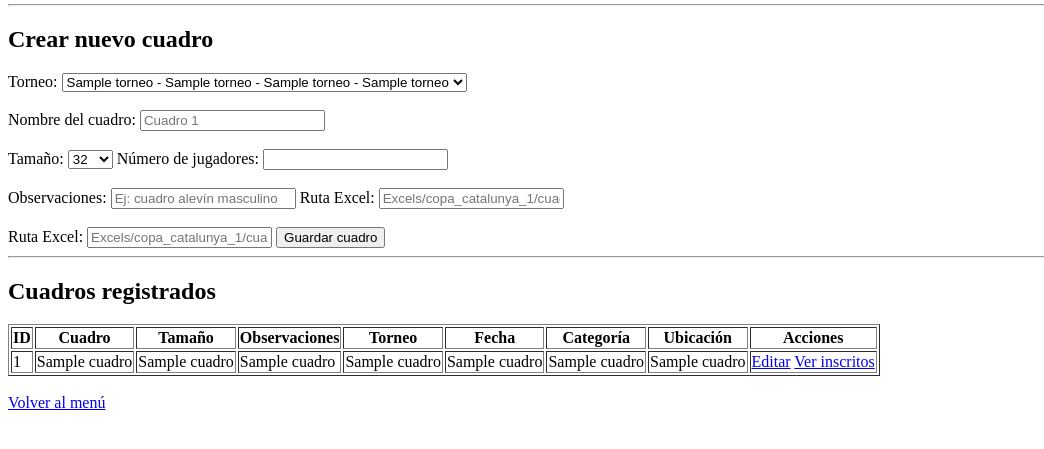
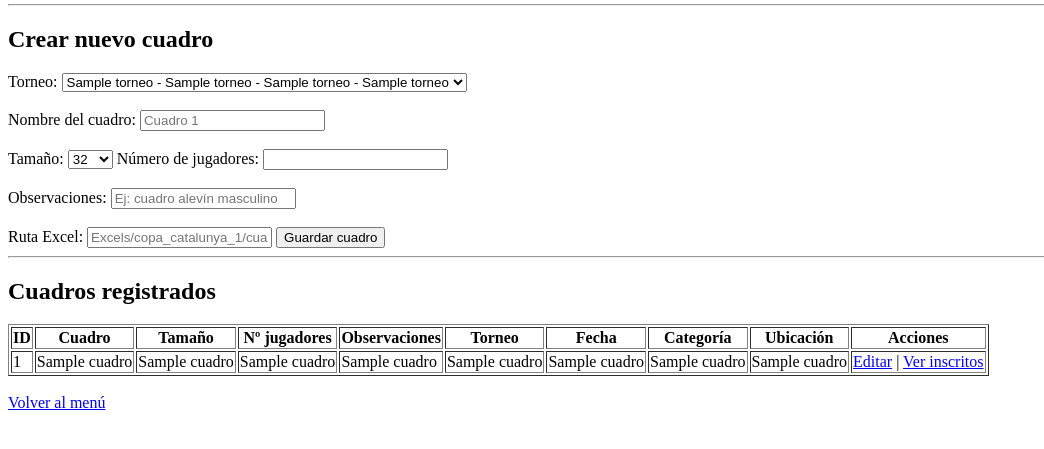
Before and after one commit to jordi4949/app_tennis, a FastAPI app: template app/templates/cuadros.html in a window 1280 px wide. Shown: the part 152-601 px from the top of the page, without its empty margins (0-1044 px from the left). Run offline with FastAPI, Linux system fonts and the light colour scheme; the template is opened without the code that fills it: most values are stand-ins (such as "Sample title", 1, 10 or a date in 2020).

Commit message:
errores rectificados

```diff
--- a/app/templates/cuadros.html
+++ b/app/templates/cuadros.html
@@ -14,7 +14,7 @@
     <label>Ver cuadros del torneo:</label>
 
     <select name="torneo_id">
-        <option value="">Todos los torneos</option>
+        <option value="0">Todos los torneos</option>
 
         {% for torneo in torneos %}
             <option value="{{ torneo[0] }}"
@@ -67,8 +67,6 @@
 
     <label>Observaciones:</label>
     <input type="text" name="observaciones" placeholder="Ej: cuadro alevín masculino">
-    <label>Ruta Excel:</label>
-    <input type="text" name="ruta_excel" placeholder="Excels/copa_catalunya_1/cuadro_1.xlsx">
 
     <br><br><label>Ruta Excel:</label>
     <input type="text" name="ruta_excel" placeholder="Excels/copa_catalunya_1/cuadro_1.xlsx">
@@ -84,6 +82,7 @@
         <th>ID</th>
         <th>Cuadro</th>
         <th>Tamaño</th>
+        <th>Nº jugadores</th>
         <th>Observaciones</th>
         <th>Torneo</th>
         <th>Fecha</th>
@@ -102,8 +101,10 @@
         <td>{{ c[5] }}</td>
         <td>{{ c[6] }}</td>
         <td>{{ c[7] }}</td>
+        <td>{{ c[8] }}</td>
         <td>
             <a href="/admin/cuadros/editar/{{ c[0] }}">Editar</a>
+            |
             <a href="/admin/cuadros/{{ c[0] }}/inscritos">Ver inscritos</a>
         </td>
     </tr>
```
